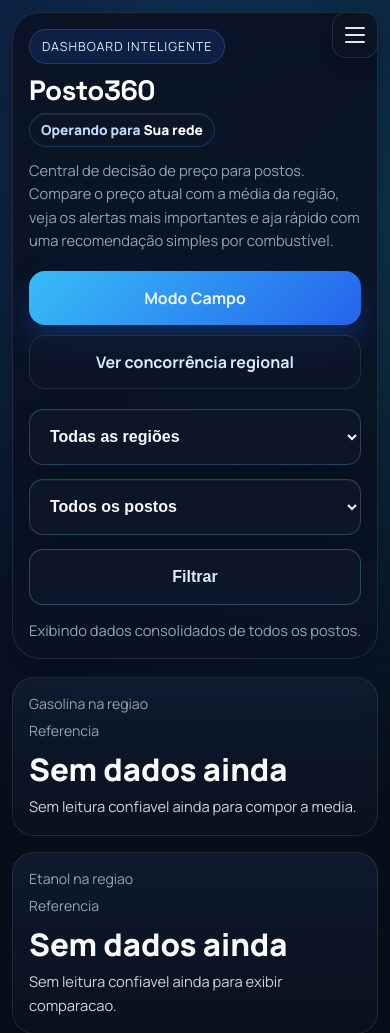
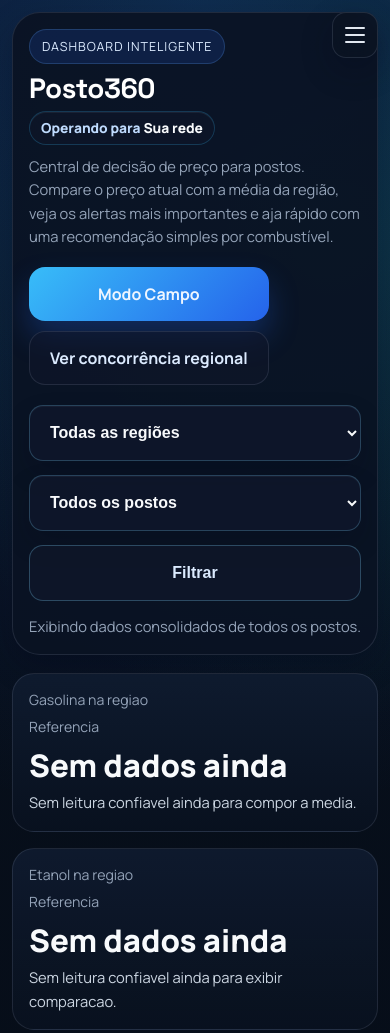
Before and after one commit to eduardoassisbretas-hash/posto360-mvp, a FastAPI app: template app/templates/index.html in a window 390 px wide. Shown: the top 1033 px of the page. Run offline with FastAPI, Linux system fonts and the light colour scheme; the template is opened without the code that fills it, so the values that code supplies are empty; some libraries are stand-ins or nearby versions.

Commit message:
Atualização e melhorias no Posto360

```diff
--- a/app/templates/index.html
+++ b/app/templates/index.html
@@ -408,6 +408,10 @@
         }
 
         .hero {
+            display: flex;
+            flex-direction: column;
+            align-items: flex-start;
+            gap: 0;
             border-radius: var(--radius-lg);
             padding: 18px;
             position: relative;
@@ -437,7 +441,7 @@
             color: #dbeafe;
             background: rgba(37, 99, 235, 0.16);
             border: 1px solid rgba(96, 165, 250, 0.22);
-            margin-bottom: 16px;
+            margin-bottom: 12px;
         }
 
         h1,
@@ -467,7 +471,7 @@
             max-width: min(100%, 460px);
             min-height: 34px;
             padding: 0 12px;
-            margin-bottom: 14px;
+            margin-bottom: 12px;
             border: 1px solid rgba(56, 189, 248, 0.22);
             border-radius: 999px;
             background: rgba(15, 23, 42, 0.54);
@@ -498,6 +502,7 @@
             font-size: 0.92rem;
             line-height: 1.6;
             max-width: 56ch;
+            margin: 0;
         }
 
         .config-alert {
@@ -1184,6 +1189,7 @@
             }
 
             .hero {
+                align-items: flex-start;
                 padding: 16px;
             }
 
@@ -1200,12 +1206,13 @@
             .company-badge {
                 max-width: min(100%, calc(100vw - 82px));
                 width: fit-content;
-                margin-bottom: 12px;
+                margin-bottom: 10px;
                 padding: 0 11px;
             }
 
             .eyebrow {
-                margin-bottom: 12px;
+                max-width: min(100%, calc(100vw - 82px));
+                margin-bottom: 10px;
             }
 
             .filter-form select,
```
